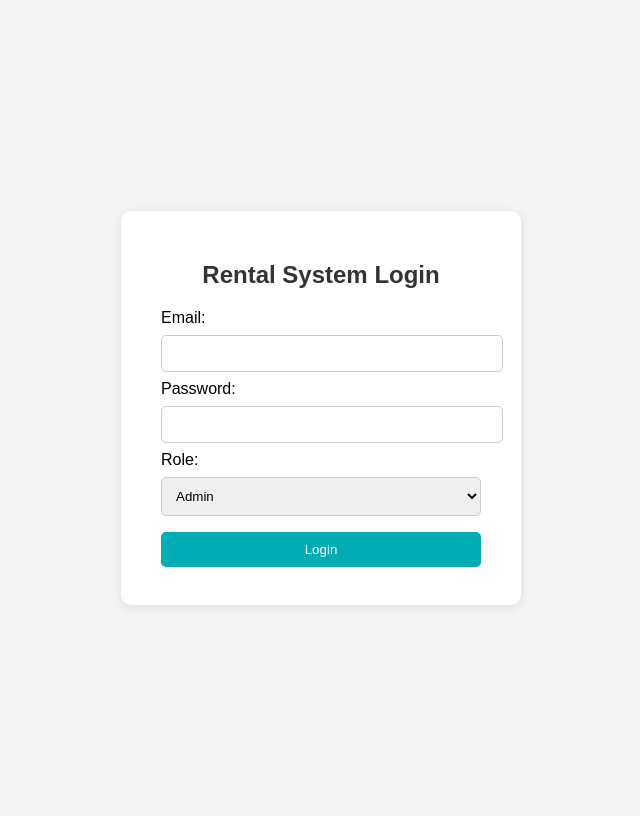
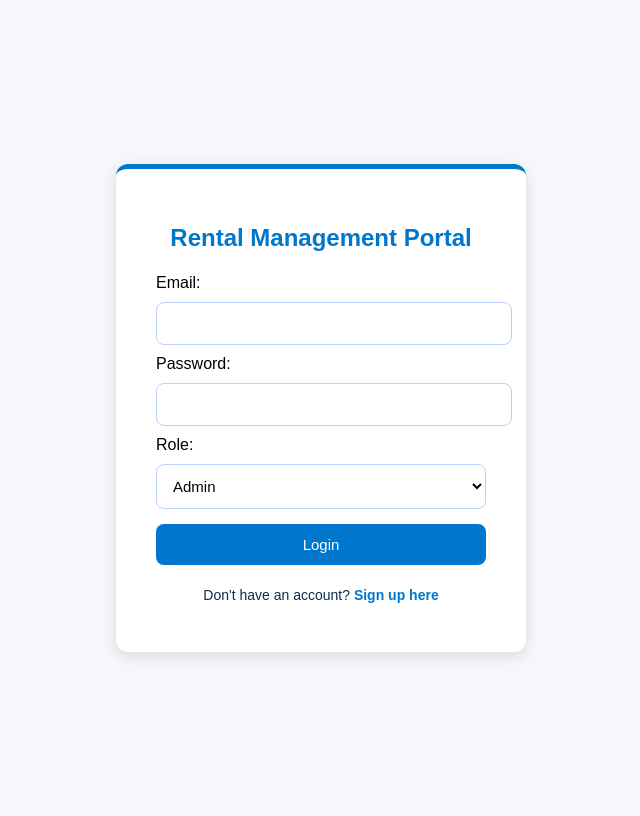
Before and after one commit to Sharusiva/rental_management_app, a PHP site: page / in a window 1280 px wide. Shown: the whole page, without its empty margins (319-959 px from the left). Run offline with PHP 8.4, Linux system fonts and the light colour scheme.

Commit message:
Cleaned up the login portal, looks a bit nicer and fits the theme. added registeration link as well

```diff
--- /dev/null
+++ b/assets/login.css
@@ -0,0 +1,75 @@
+ body {
+        display:flex;
+        justify-content:center;
+        align-items:center;
+        height:100vh;
+        background:#f5f7fa;              /* matches dashboard background */
+        font-family:Arial;
+    }
+
+    .login-box {
+        background:#ffffff;
+        padding:35px 40px;
+        border-radius:12px;
+        box-shadow:0 4px 14px rgba(0,0,0,0.12); /* softer professional shadow */
+        width:330px;
+        border-top:5px solid #0077cc;     /* adds nice accent bar */
+    }
+
+    h2 {
+        text-align:center;
+        margin-bottom:22px;
+        color:#0077cc;                     /* same blue as dashboard titles */
+        font-weight:600;
+    }
+
+    input, select {
+        width:100%;
+        padding:12px;
+        margin:10px 0;
+        border:1px solid #bfcfff;
+        border-radius:8px;
+        font-size:15px;
+        background:#ffffff;
+        transition:0.2s;
+    }
+
+    input:focus {
+        border-color:#6a8aff;
+        box-shadow:0 0 4px rgba(106,138,255,0.4);
+        outline:none;
+    }
+
+    input[type=submit] {
+        background:#0077cc;                /* primary button blue */
+        color:#fff;
+        border:none;
+        cursor:pointer;
+        font-size:15px;
+        padding:12px;
+        border-radius:8px;
+        margin-top:5px;
+        transition:0.2s;
+    }
+
+    input[type=submit]:hover {
+        background:#005fa3;                /* darker hover */
+    }
+
+    /* Register link */
+    .register-text {
+        text-align:center;
+        margin-top:12px;
+        font-size:14px;
+        color:#0a2e52;
+    }
+
+    .register-text a {
+        color:#0077cc;
+        font-weight:bold;
+        text-decoration:none;
+    }
+
+    .register-text a:hover {
+        text-decoration:underline;
+    }
--- a/index.php
+++ b/index.php
@@ -61,23 +61,15 @@ if ($_SERVER["REQUEST_METHOD"] == "POST") {
 ?>
 
 <!DOCTYPE html>
+<link rel="stylesheet" href="assets/login.css">
 <html lang="en">
 <head>
   <meta charset="UTF-8">
   <title>Login</title>
-  <link rel="stylesheet" href="assets/style.css">
-  <style>
-    body { display:flex;justify-content:center;align-items:center;height:100vh;background:#f4f4f4;font-family:Arial;}
-    .login-box { background:#fff;padding:30px 40px;border-radius:10px;box-shadow:0 2px 10px rgba(0,0,0,0.1);width:320px; }
-    h2 { text-align:center;margin-bottom:20px;color:#333; }
-    input, select { width:100%;padding:10px;margin:8px 0;border:1px solid #ccc;border-radius:5px; }
-    input[type=submit] { background:#00adb5;color:#fff;border:none;cursor:pointer; }
-    input[type=submit]:hover { background:#007a7f; }
-  </style>
 </head>
 <body>
   <div class="login-box">
-    <h2>Rental System Login</h2>
+    <h2>Rental Management Portal </h2>
     <form method="POST">
       <?php if  (!empty($error_message)): ?>
 	<p style="color:red; font-weight:bold; text-align:center; margin-bottom:10px;">
@@ -96,6 +88,10 @@ if ($_SERVER["REQUEST_METHOD"] == "POST") {
         <option value="staff">Staff</option>
       </select>
       <input type="submit" value="Login">
+      <p class="register-text">
+        Don't have an account?
+        <a href="register.php">Sign up here</a>
+    </p>
     </form>
   </div>
 </body>
```
